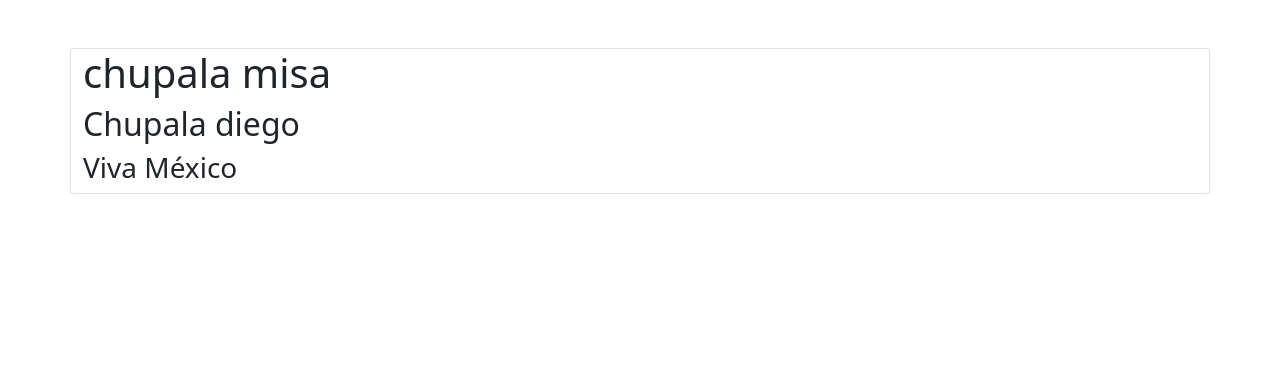
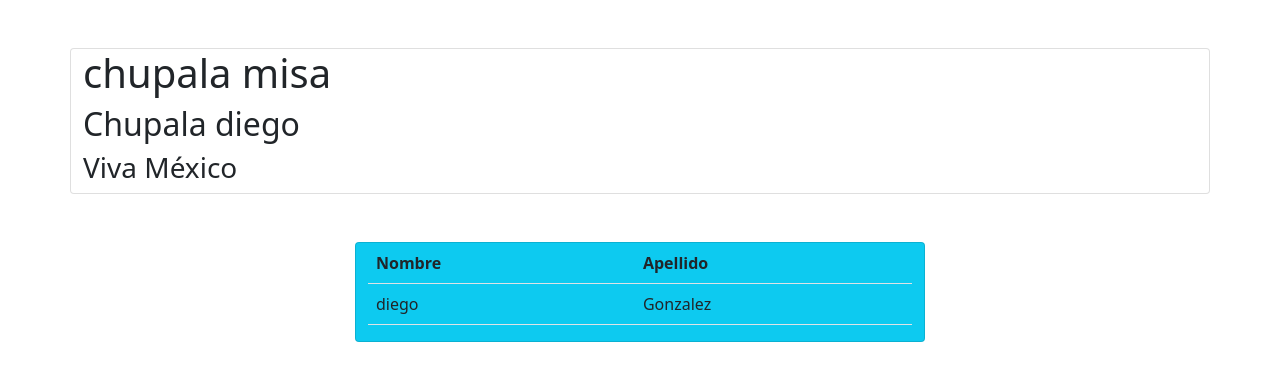
Before and after one commit to JMSC11/PFMetodologiasAgiles, a Django app: page / in a window 1280 px wide. Shown: the top 381 px of the page. Run offline with Django 4.2, Linux system fonts and the light colour scheme.

Commit message:
agregando bootstrap

```diff
--- a/cuenta/templates/index.html
+++ b/cuenta/templates/index.html
@@ -18,6 +18,21 @@
         <h3>Viva México</h3>
       </div>
     </div>
+
+    <div class="row justify-content-center">
+      <div class="col-6 mt-5 card bg-info">
+        <table class="table">
+          <tr>
+            <th>Nombre</th>
+            <th>Apellido</th>
+          </tr>
+          <tr>
+            <td>diego</td>
+            <td>Gonzalez</td>
+          </tr>
+        </table>
+      </div>
+    </div>
   </div>
 
 </body>
```
